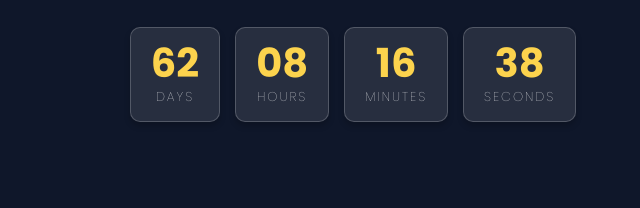
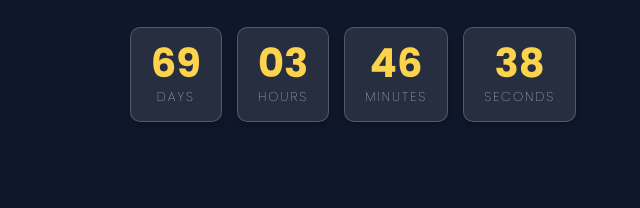
Before and after one commit to Mahdiyasser/ramadan, a plain HTML site: page en/index.html in a window 1280 px wide. Shown: the part 516-724 px from the top of the page, 287-927 px from the left. Drawn offline with nearby package versions, Linux system fonts and the light colour scheme.

Commit message:
Update launch date

```diff
--- a/en/index.html
+++ b/en/index.html
@@ -286,7 +286,7 @@
     <script>
         // --- CONFIGURATION ---
         // Ensure this is the correct launch date you are testing with.
-        const LAUNCH_DATE = new Date('02 12, 2026 00:00:00').getTime();
+        const LAUNCH_DATE = new Date('02 18, 2026 19:30:00').getTime();
 
         const LANTERN_COUNT = 15;
         const CONTAINER_ID = 'lanterns';
```
